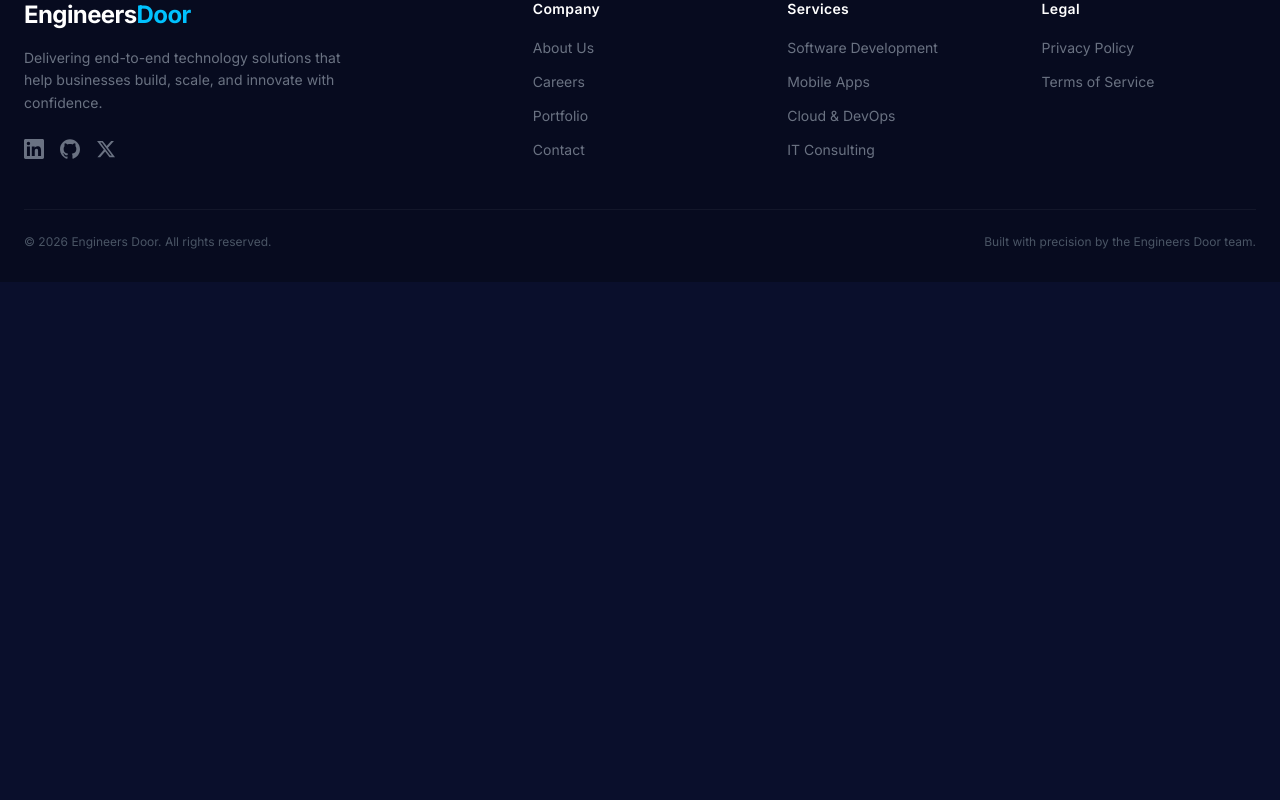
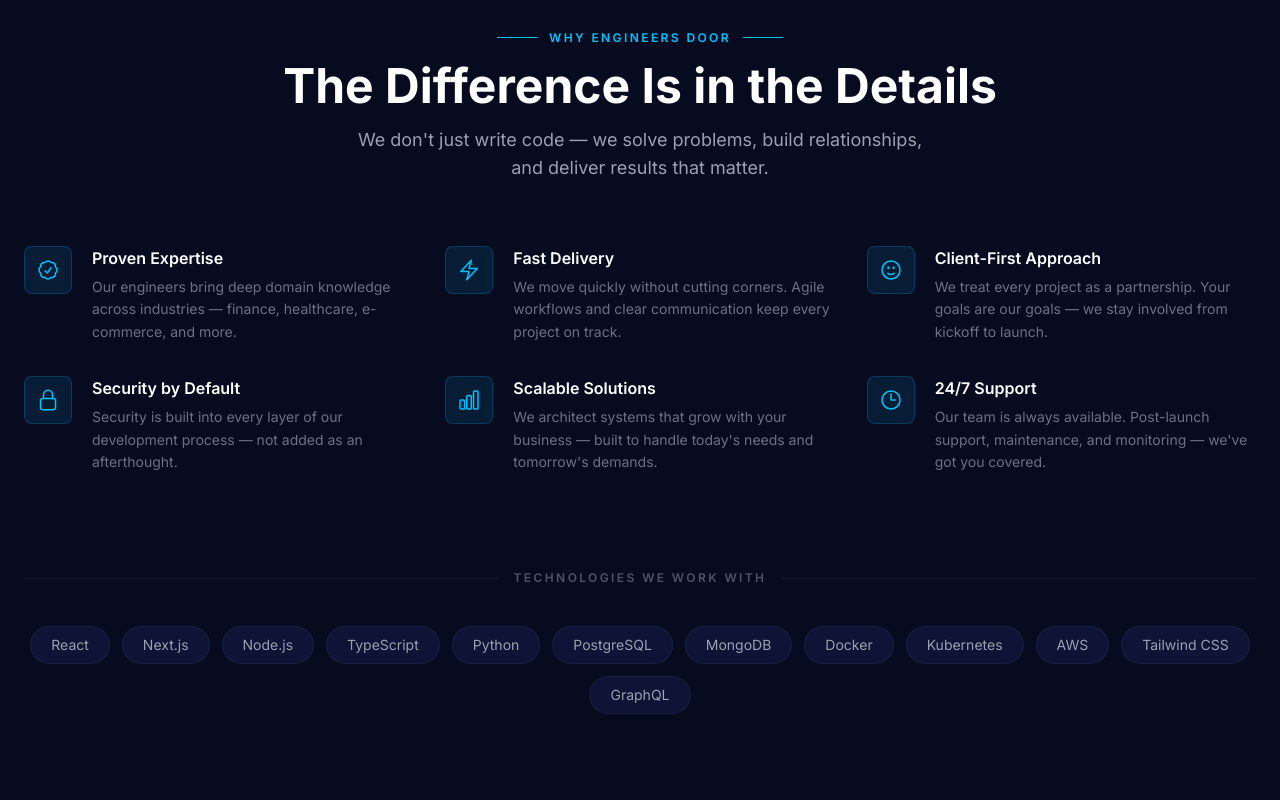
Before and after one commit to fahim-shahriar-alif/Engineers-Door, a Next.js app in the folder engineers-door/: page / in a window 1280 px wide. Shown: the part 1720-2520 px from the top of the page. Before the commit the page ends 2002 px from the top, so only its background shows below. Built offline with nearby package versions, Linux system fonts and the light colour scheme.

Commit message:
Added Why Choose Us section and Tech Stack strip

```diff
--- a/engineers-door/app/page.tsx
+++ b/engineers-door/app/page.tsx
@@ -1,6 +1,8 @@
 import Navbar from "@/components/Navbar";
 import Hero from "@/components/Hero";
 import Services from "@/components/Services";
+import WhyUs from "@/components/WhyUs";
+import TechStack from "@/components/TechStack";
 import Footer from "@/components/Footer";
 
 export default function Home() {
@@ -9,6 +11,8 @@ export default function Home() {
       <Navbar />
       <Hero />
       <Services />
+      <WhyUs />
+      <TechStack />
       <Footer />
     </main>
   );
--- /dev/null
+++ b/engineers-door/components/TechStack.tsx
@@ -0,0 +1,45 @@
+const technologies = [
+  { name: "React" },
+  { name: "Next.js" },
+  { name: "Node.js" },
+  { name: "TypeScript" },
+  { name: "Python" },
+  { name: "PostgreSQL" },
+  { name: "MongoDB" },
+  { name: "Docker" },
+  { name: "Kubernetes" },
+  { name: "AWS" },
+  { name: "Tailwind CSS" },
+  { name: "GraphQL" },
+];
+
+export default function TechStack() {
+  return (
+    <section className="bg-[#070b1f] pb-24 px-6">
+      <div className="max-w-7xl mx-auto">
+
+        {/* Divider with label */}
+        <div className="flex items-center gap-4 mb-10">
+          <span className="h-px flex-1 bg-white/5" />
+          <span className="text-gray-600 text-xs font-semibold tracking-[0.2em] uppercase whitespace-nowrap">
+            Technologies We Work With
+          </span>
+          <span className="h-px flex-1 bg-white/5" />
+        </div>
+
+        {/* Tech Pills */}
+        <div className="flex flex-wrap justify-center gap-3">
+          {technologies.map((tech) => (
+            <span
+              key={tech.name}
+              className="bg-[#0d1435] border border-white/5 text-gray-400 text-sm px-5 py-2 rounded-full hover:border-[#00c2ff]/40 hover:text-[#00c2ff] transition-all duration-200"
+            >
+              {tech.name}
+            </span>
+          ))}
+        </div>
+
+      </div>
+    </section>
+  );
+}
--- /dev/null
+++ b/engineers-door/components/WhyUs.tsx
@@ -0,0 +1,111 @@
+const reasons = [
+  {
+    icon: (
+      <svg className="w-6 h-6" fill="none" stroke="currentColor" strokeWidth={1.5} viewBox="0 0 24 24">
+        <path strokeLinecap="round" strokeLinejoin="round" d="M9 12.75 11.25 15 15 9.75M21 12c0 1.268-.63 2.39-1.593 3.068a3.745 3.745 0 0 1-1.043 3.296 3.745 3.745 0 0 1-3.296 1.043A3.745 3.745 0 0 1 12 21c-1.268 0-2.39-.63-3.068-1.593a3.746 3.746 0 0 1-3.296-1.043 3.745 3.745 0 0 1-1.043-3.296A3.745 3.745 0 0 1 3 12c0-1.268.63-2.39 1.593-3.068a3.745 3.745 0 0 1 1.043-3.296 3.746 3.746 0 0 1 3.296-1.043A3.746 3.746 0 0 1 12 3c1.268 0 2.39.63 3.068 1.593a3.746 3.746 0 0 1 3.296 1.043 3.746 3.746 0 0 1 1.043 3.296A3.745 3.745 0 0 1 21 12Z" />
+      </svg>
+    ),
+    title: "Proven Expertise",
+    description:
+      "Our engineers bring deep domain knowledge across industries — finance, healthcare, e-commerce, and more.",
+  },
+  {
+    icon: (
+      <svg className="w-6 h-6" fill="none" stroke="currentColor" strokeWidth={1.5} viewBox="0 0 24 24">
+        <path strokeLinecap="round" strokeLinejoin="round" d="M3.75 13.5l10.5-11.25L12 10.5h8.25L9.75 21.75 12 13.5H3.75z" />
+      </svg>
+    ),
+    title: "Fast Delivery",
+    description:
+      "We move quickly without cutting corners. Agile workflows and clear communication keep every project on track.",
+  },
+  {
+    icon: (
+      <svg className="w-6 h-6" fill="none" stroke="currentColor" strokeWidth={1.5} viewBox="0 0 24 24">
+        <path strokeLinecap="round" strokeLinejoin="round" d="M15.182 15.182a4.5 4.5 0 0 1-6.364 0M21 12a9 9 0 1 1-18 0 9 9 0 0 1 18 0ZM9.75 9.75c0 .414-.168.75-.375.75S9 10.164 9 9.75 9.168 9 9.375 9s.375.336.375.75Zm-.375 0h.008v.015h-.008V9.75Zm5.625 0c0 .414-.168.75-.375.75s-.375-.336-.375-.75.168-.75.375-.75.375.336.375.75Zm-.375 0h.008v.015h-.008V9.75Z" />
+      </svg>
+    ),
+    title: "Client-First Approach",
+    description:
+      "We treat every project as a partnership. Your goals are our goals — we stay involved from kickoff to launch.",
+  },
+  {
+    icon: (
+      <svg className="w-6 h-6" fill="none" stroke="currentColor" strokeWidth={1.5} viewBox="0 0 24 24">
+        <path strokeLinecap="round" strokeLinejoin="round" d="M16.5 10.5V6.75a4.5 4.5 0 1 0-9 0v3.75m-.75 11.25h10.5a2.25 2.25 0 0 0 2.25-2.25v-6.75a2.25 2.25 0 0 0-2.25-2.25H6.75a2.25 2.25 0 0 0-2.25 2.25v6.75a2.25 2.25 0 0 0 2.25 2.25Z" />
+      </svg>
+    ),
+    title: "Security by Default",
+    description:
+      "Security is built into every layer of our development process — not added as an afterthought.",
+  },
+  {
+    icon: (
+      <svg className="w-6 h-6" fill="none" stroke="currentColor" strokeWidth={1.5} viewBox="0 0 24 24">
+        <path strokeLinecap="round" strokeLinejoin="round" d="M3 13.125C3 12.504 3.504 12 4.125 12h2.25c.621 0 1.125.504 1.125 1.125v6.75C7.5 20.496 6.996 21 6.375 21h-2.25A1.125 1.125 0 0 1 3 19.875v-6.75ZM9.75 8.625c0-.621.504-1.125 1.125-1.125h2.25c.621 0 1.125.504 1.125 1.125v11.25c0 .621-.504 1.125-1.125 1.125h-2.25a1.125 1.125 0 0 1-1.125-1.125V8.625ZM16.5 4.125c0-.621.504-1.125 1.125-1.125h2.25C20.496 3 21 3.504 21 4.125v15.75c0 .621-.504 1.125-1.125 1.125h-2.25a1.125 1.125 0 0 1-1.125-1.125V4.125Z" />
+      </svg>
+    ),
+    title: "Scalable Solutions",
+    description:
+      "We architect systems that grow with your business — built to handle today's needs and tomorrow's demands.",
+  },
+  {
+    icon: (
+      <svg className="w-6 h-6" fill="none" stroke="currentColor" strokeWidth={1.5} viewBox="0 0 24 24">
+        <path strokeLinecap="round" strokeLinejoin="round" d="M12 6v6h4.5m4.5 0a9 9 0 1 1-18 0 9 9 0 0 1 18 0Z" />
+      </svg>
+    ),
+    title: "24/7 Support",
+    description:
+      "Our team is always available. Post-launch support, maintenance, and monitoring — we've got you covered.",
+  },
+];
+
+export default function WhyUs() {
+  return (
+    <section className="bg-[#070b1f] py-24 px-6">
+      <div className="max-w-7xl mx-auto">
+
+        {/* Section Header */}
+        <div className="text-center mb-16">
+          <div className="flex items-center justify-center gap-3 mb-4">
+            <span className="h-px w-10 bg-[#00c2ff]" />
+            <span className="text-[#00c2ff] text-xs font-semibold tracking-[0.2em] uppercase">
+              Why Engineers Door
+            </span>
+            <span className="h-px w-10 bg-[#00c2ff]" />
+          </div>
+          <h2 className="text-4xl md:text-5xl font-bold text-white">
+            The Difference Is in the Details
+          </h2>
+          <p className="mt-4 text-gray-400 max-w-xl mx-auto text-base md:text-lg">
+            We don't just write code — we solve problems, build relationships,
+            and deliver results that matter.
+          </p>
+        </div>
+
+        {/* Reasons Grid */}
+        <div className="grid grid-cols-1 sm:grid-cols-2 lg:grid-cols-3 gap-8">
+          {reasons.map((reason) => (
+            <div key={reason.title} className="flex gap-5">
+              {/* Icon Box */}
+              <div className="flex-shrink-0 w-12 h-12 rounded-lg bg-[#00c2ff]/10 border border-[#00c2ff]/20 flex items-center justify-center text-[#00c2ff]">
+                {reason.icon}
+              </div>
+              {/* Text */}
+              <div>
+                <h3 className="text-white font-semibold text-base mb-1.5">
+                  {reason.title}
+                </h3>
+                <p className="text-gray-500 text-sm leading-relaxed">
+                  {reason.description}
+                </p>
+              </div>
+            </div>
+          ))}
+        </div>
+
+      </div>
+    </section>
+  );
+}
```
